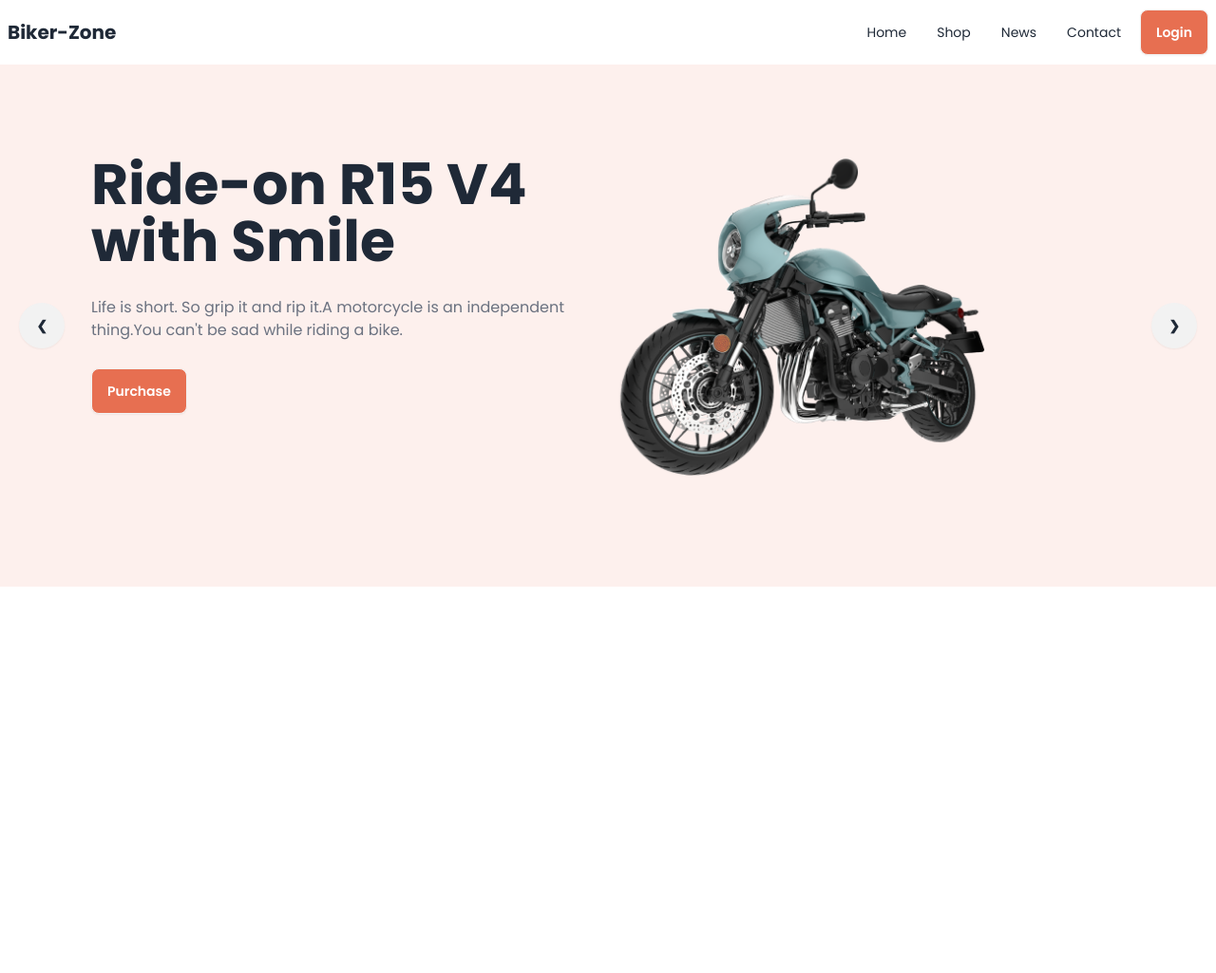
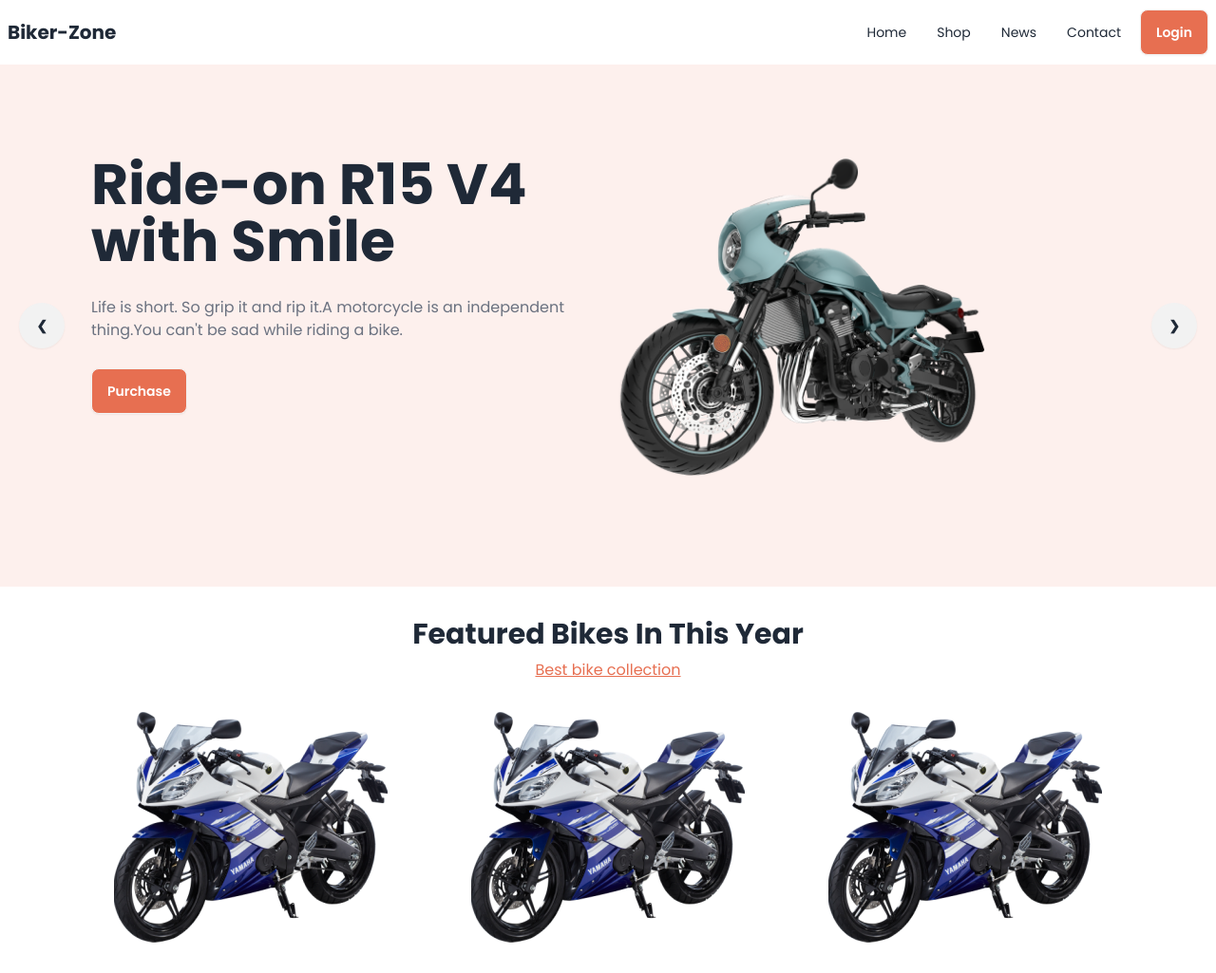
Before and after one commit to mohammaduzzal/biker-zone, a plain HTML site: page index.html in a window 1280 px wide. Shown: the whole page at 95% size. Before the commit the page ends 800 px from the top, so only its background shows below. Drawn offline with nearby package versions, Linux system fonts and the light colour scheme.

Commit message:
added the bike picture

```diff
--- a/index.html
+++ b/index.html
@@ -174,7 +174,33 @@
 
 
  <!-- main section -->
-  <main class="md:container mx-auto"></main>
+  <main class="md:container mx-auto">
+    <!-- bike picture -->
+    <section class="mt-8">
+            <h1 class="text-3xl font-bold text-center mb-2">Featured Bikes In This Year</h1>
+            <p class="text-bike-primary text-center mb-8 underline">Best bike collection</p>
+            <div class="grid grid-cols-1 lg:grid-cols-3 px-12 lg:px-24 gap-10 place-items-center mb-8">
+            <div>
+                <img src="images/others/feature-bike.png" alt="">
+            </div>
+            <div>
+                <img src="images/others/feature-bike.png" alt="">
+            </div>
+            <div>
+                <img src="images/others/feature-bike.png" alt="">
+            </div>
+        </div>
+
+
+
+    </section>
+
+
+
+  </main>
+
+
+
  <!-- footer section -->
   <footer></footer>
 </body>
```
